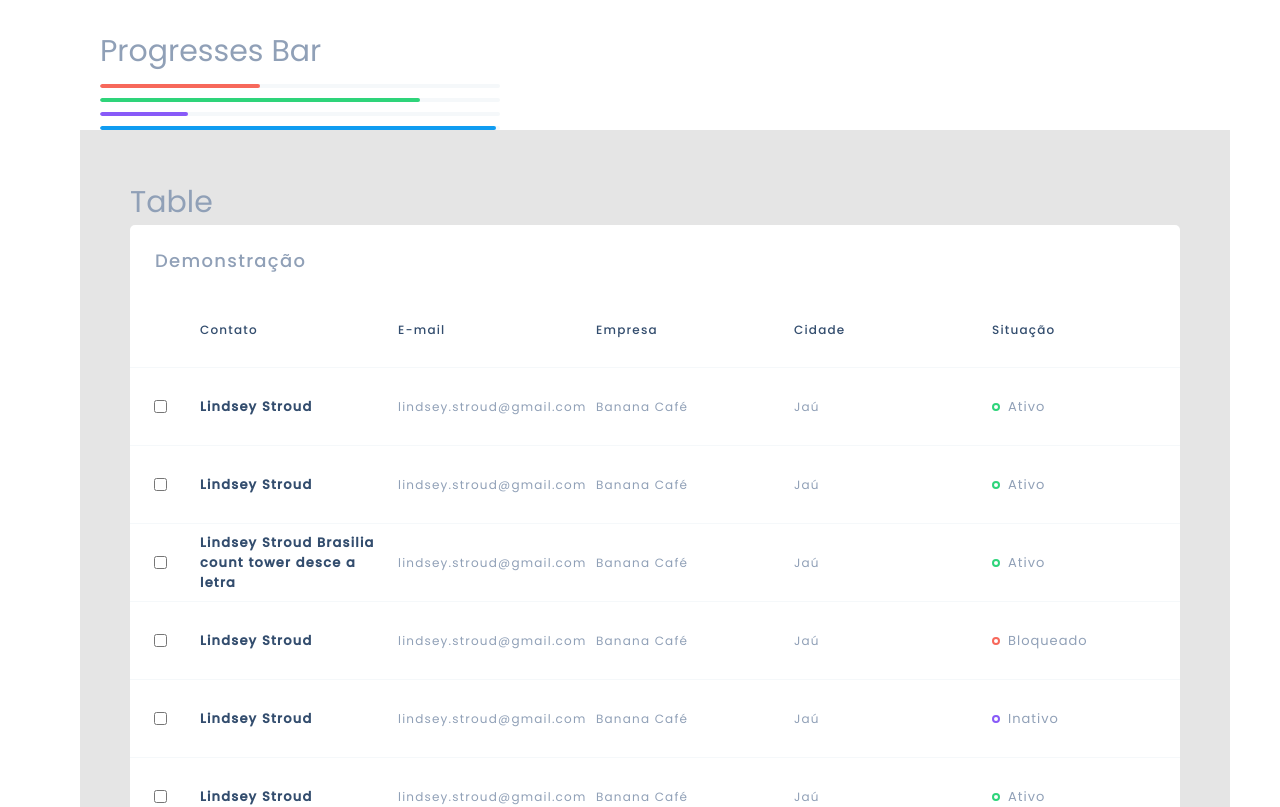
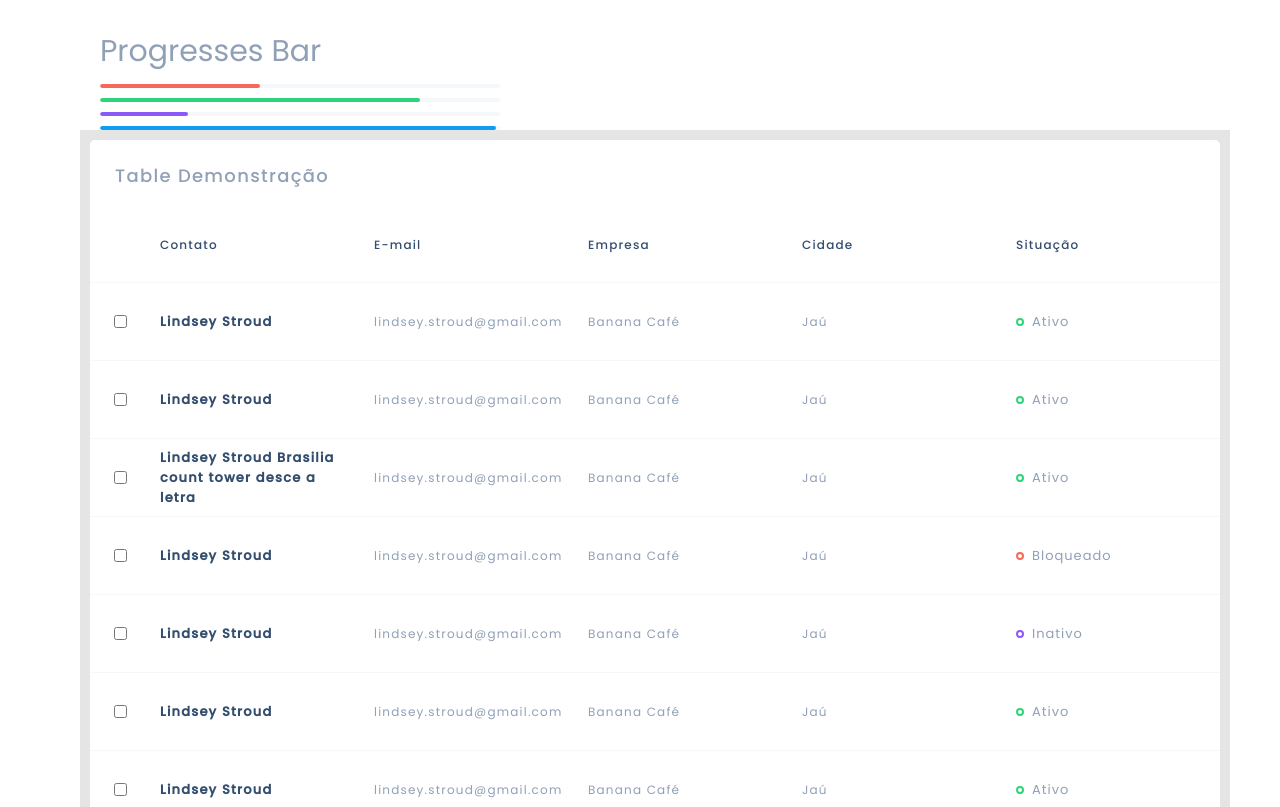
Before and after one commit to pavandasilva/adm_web, a React (Create React App) app: page / in a window 1280 px wide. Shown: the part 742-1549 px from the top of the page. Built offline with nearby package versions, Linux system fonts and the light colour scheme.

Commit message:
feat: change button disabled cursor

```diff
--- a/src/components/Button/styles.ts
+++ b/src/components/Button/styles.ts
@@ -31,6 +31,7 @@ export const Container = styled.button<ContainerButton>`
     box-shadow: none;
     border: 1px solid ${(props) => props.theme.buttons[props.color].disabled.borderColor};
     color: ${(props) => props.theme.buttons[props.color].disabled.fontColor};
+    cursor: default;
   }
 
   &:active {
@@ -40,5 +41,6 @@ export const Container = styled.button<ContainerButton>`
   }
 
   transition: all 0.3s;
+  transition-delay: 0.04s;
   user-select: none;
 `;
--- a/src/pages/Components/index.tsx
+++ b/src/pages/Components/index.tsx
@@ -210,8 +210,7 @@ const Components = () => (
     <FlexBreak />
 
     <TableDemo>
-      <h2>Table</h2>
-      <Table title="Demonstração" data={data} header={header} editable />
+      <Table title="Table Demonstração" data={data} header={header} editable />
     </TableDemo>
 
   </Container>
--- a/src/pages/Components/styles.ts
+++ b/src/pages/Components/styles.ts
@@ -69,8 +69,7 @@ export const TableDemo = styled.div`
   width: 100%;
   margin-left: 30px;
   background-color: ${(props) => props.theme.colors.mainBackgroundDarked};
-
-  padding: 50px;
+  padding: 10px;
 `;
 
 export const FlexBreak = styled.div`
```
